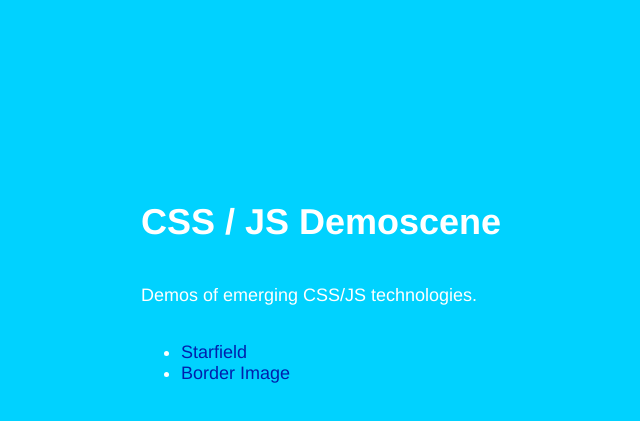
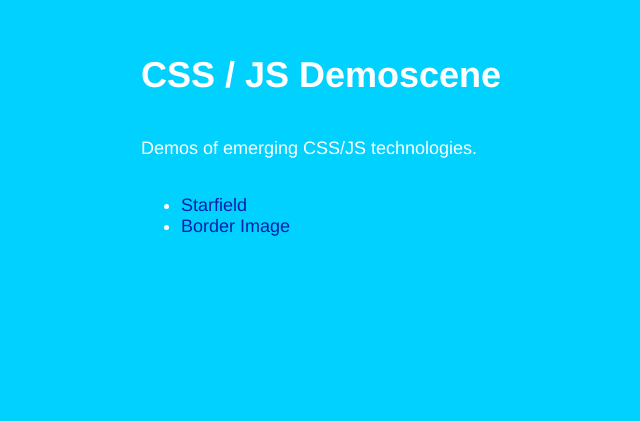
Before and after one commit to andyvanee/css-demoscene, a plain HTML site: page index.html in a window 1280 px wide. Shown: the part 165-586 px from the top of the page, without its empty margins (319-959 px from the left). Drawn offline with Linux system fonts and the light colour scheme.

Commit message:
Minor homepage cleanup

```diff
--- a/index.css
+++ /dev/null
@@ -1,23 +0,0 @@
-:root {
-    font-family: Helvetica Neue, Arial, Helvetica, sans-serif;
-    font-size: 18px;
-    background-color: lab(76 -42.37 -39.66);
-    color: white;
-}
-
-body {
-    margin: 0;
-}
-
-main {
-    display: grid;
-    padding: 3rem;
-    height: 100vh;
-    justify-content: center;
-    align-content: center;
-}
-
-a {
-    color: oklch(0.36 0.22 262.61);
-    text-decoration: none;
-}
--- a/index.html
+++ b/index.html
@@ -6,7 +6,33 @@
     <meta name="viewport" content="width=device-width, initial-scale=1.0">
     <title>CSS/JS Demoscene</title>
     <link rel="icon" href="/favicon.svg">
-    <link rel="stylesheet" href="/index.css" />
+    <style>
+        :root {
+            font-family: Helvetica Neue, Arial, Helvetica, sans-serif;
+            font-size: 18px;
+            background-color: oklch(0.78 0.18 216.91);
+            color: white;
+        }
+
+        body {
+            margin: 0;
+        }
+
+        main {
+            display: grid;
+            padding: 3rem;
+            padding-bottom: 30vh;
+            box-sizing: border-box;
+            height: 100vh;
+            justify-content: center;
+            align-content: center;
+        }
+
+        a {
+            color: oklch(0.36 0.22 262.61);
+            text-decoration: none;
+        }
+    </style>
 </head>
 
 <body>
```
